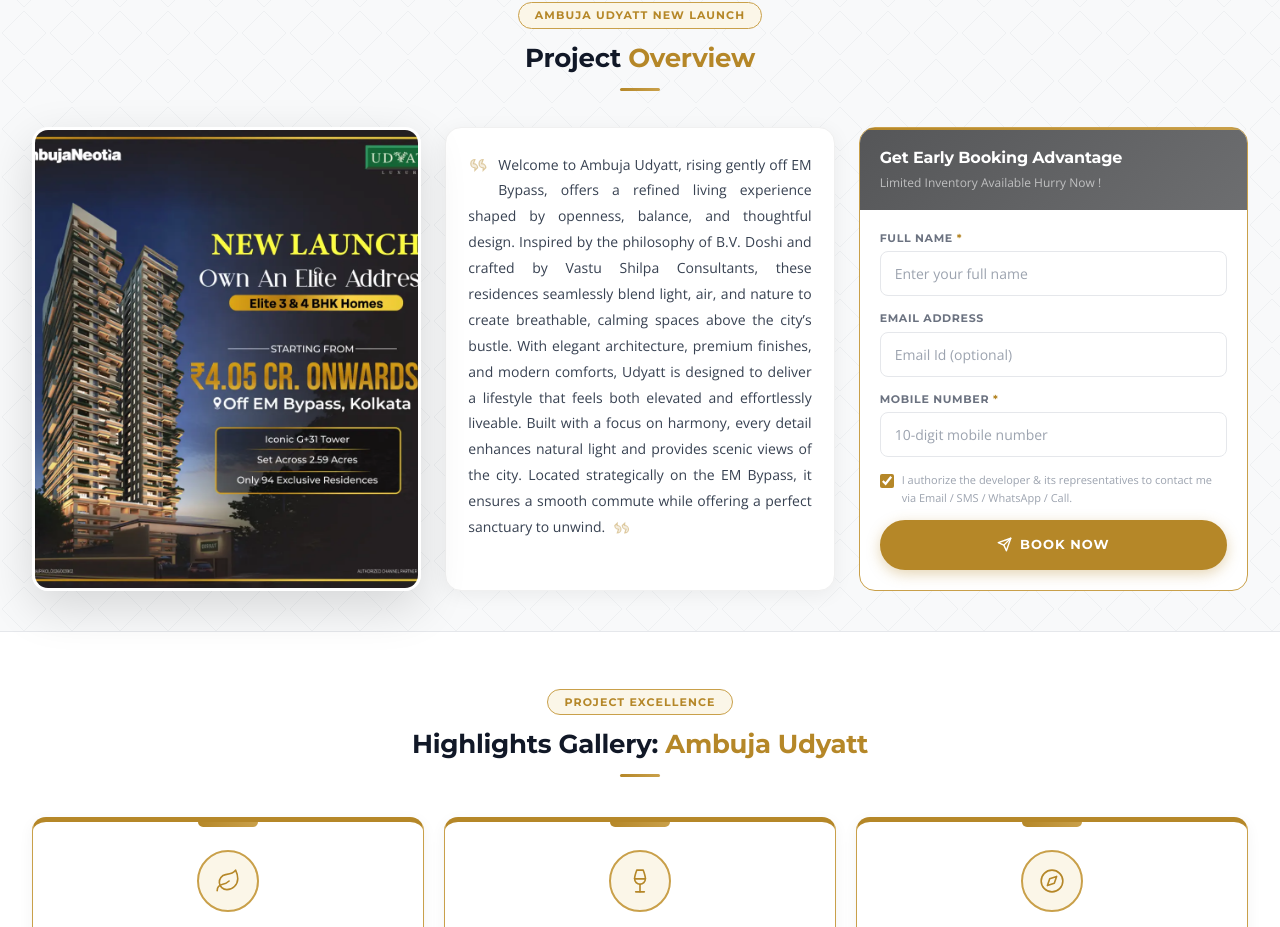
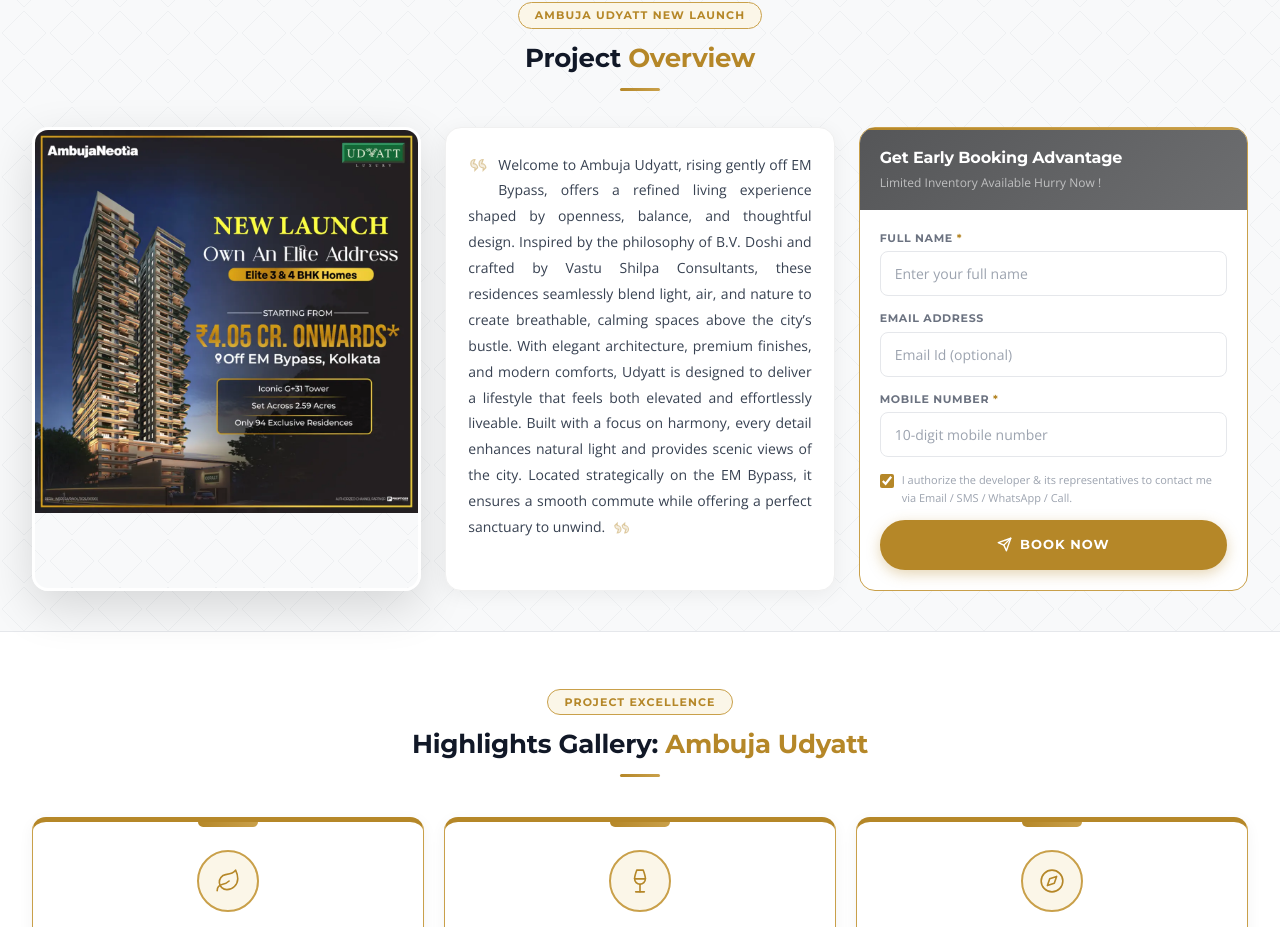
Before and after one commit to vineet-proptiger/ambuja-udyatt, a Next.js app: page / in a window 1280 px wide. Shown: the part 839-1766 px from the top of the page. Built offline with nearby package versions, Linux system fonts and the light colour scheme; no server answers.

Commit message:
feat: add Overview component with lead generation form and project highlights

```diff
--- a/components/Overview.jsx
+++ b/components/Overview.jsx
@@ -234,11 +234,13 @@
           {/* LEFT: Image */}
           <div data-aos="fade-right" style={{ display: 'flex' }}>
             <div style={{
-              position: 'relative', borderRadius: '16px', overflow: 'hidden',
+              borderRadius: '16px', overflow: 'hidden',
               boxShadow: '0 16px 48px rgba(0,0,0,0.14)',
-              border: '3px solid #fff', width: '100%', minHeight: '340px',
+              border: '3px solid #fff', width: '100%',
             }}>
-              <Image src={overviewImage} alt="Ambuja Udyatt" fill className="object-cover object-top"
+              <Image src={overviewImage} alt="Ambuja Udyatt"
+                width={1080} height={1080}
+                style={{ width: '100%', height: 'auto', display: 'block' }}
                 sizes="(max-width: 1024px) 100vw, 33vw" priority />
               {/* <div style={{
               position: 'absolute', bottom: 0, left: 0, right: 0,
```
